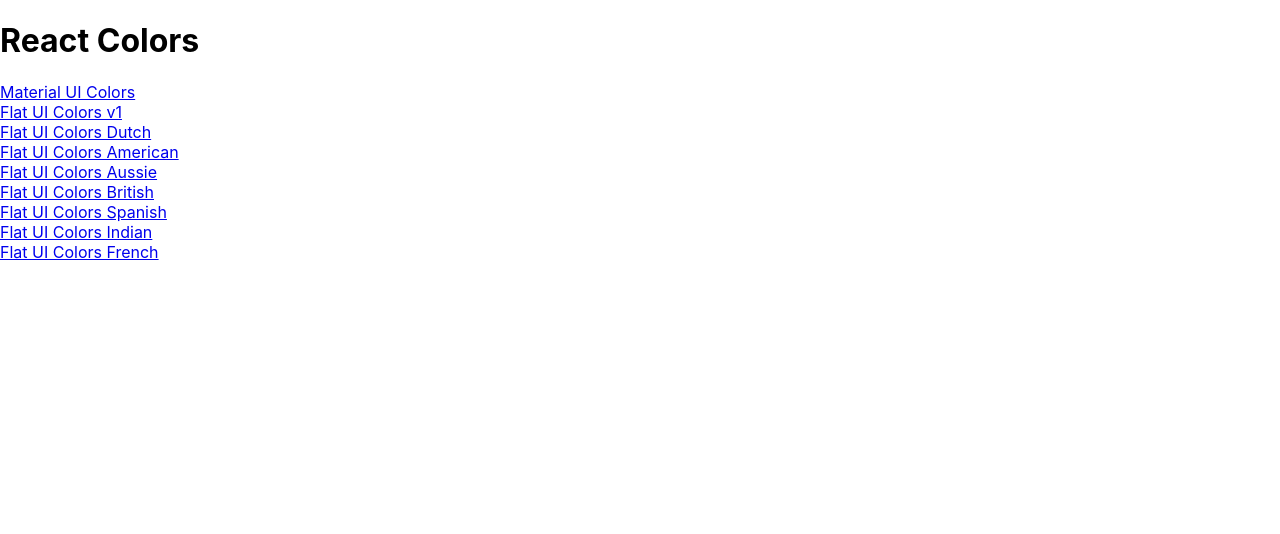
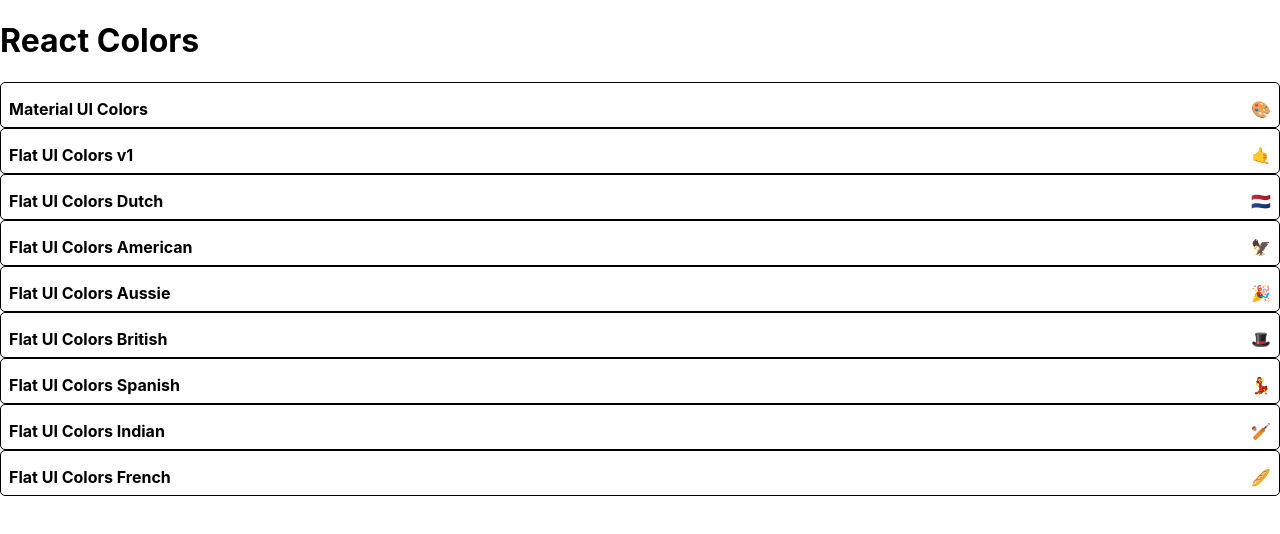
Before and after one commit to Khabibullo-S/Colors-project, a React (Create React App) app: page / in a window 1280 px wide. Shown: the top 534 px of the page. Built offline with nearby package versions, Linux system fonts and the light colour scheme; the HTML template or start-up script is replaced by a standard one.

Commit message:
Start styling MiniPalette

```diff
--- /dev/null
+++ b/src/MiniPalette.js
@@ -0,0 +1,46 @@
+import React from "react";
+import styled from "@emotion/styled";
+// import { css } from "@emotion/react";
+
+const Root = styled.div`
+  background-color: white;
+  border: 1px solid black;
+  border-radius: 5px;
+  padding: 0.5rem;
+  position: relative;
+  overflow: hidden;
+  &:hover: {
+    cursor: pointer;
+  }
+`;
+const Colors = styled.div`
+  background-color: grey;
+`;
+
+const Title = styled.h5`
+  display: flex;
+  justify-content: space-between;
+  align-items: center;
+  margin: 0;
+  color: black;
+  padding-top: 0.5rem;
+  font-size: 1rem;
+  position: relative;
+`;
+const Emoji = styled.span`
+  margin-left: 0.5rem;
+  font-size: 1.5rem;
+`;
+
+const MiniPalette = ({ paletteName, emoji }) => {
+  return (
+    <Root>
+      <Colors></Colors>
+      <Title>
+        {paletteName} <span>{emoji}</span>
+      </Title>
+    </Root>
+  );
+};
+
+export default MiniPalette;
--- a/src/PaletteList.js
+++ b/src/PaletteList.js
@@ -1,5 +1,6 @@
 import React from "react";
 import { Link } from "react-router-dom";
+import MiniPalette from "./MiniPalette";
 
 const PaletteList = ({ palettes }) => {
   console.log(palettes);
@@ -8,7 +9,7 @@
       <h1>React Colors</h1>
       {palettes.map((palette) => (
         <div>
-          <Link to={`/palette/${palette.id}`}>{palette.paletteName}</Link>
+          <MiniPalette {...palette} />
         </div>
       ))}
     </div>
```
